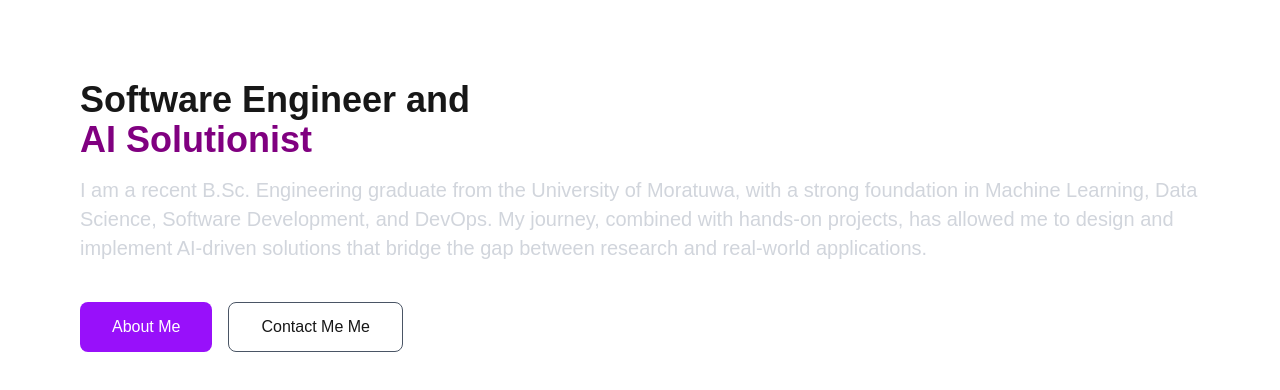
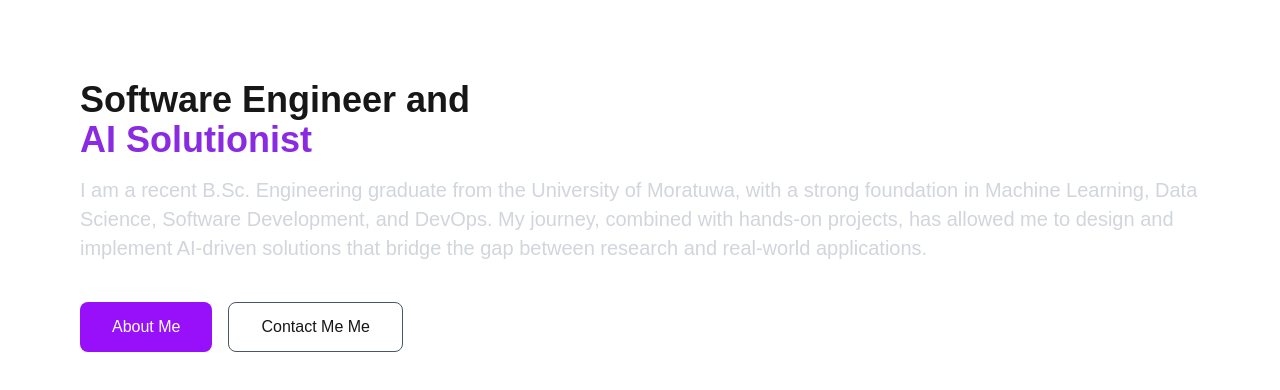
Before and after one commit to DiloJan-26/my_portfolio_website, a Next.js app: page / in a window 1280 px wide. Shown: the top 390 px of the page. Built offline with nearby package versions, Linux system fonts and the light colour scheme.

Commit message:
2nd state refined

```diff
--- a/src/app/globals.css
+++ b/src/app/globals.css
@@ -24,5 +24,4 @@ body {
   background: var(--background);
   color: var(--foreground);
   font-family: Arial, Helvetica, sans-serif;
-  --primary:colors.purple;
 }
--- a/src/app/page.js
+++ b/src/app/page.js
@@ -4,7 +4,7 @@ export default function Home() {
   return (
     <div className= "container mx-auto p-8 pb-20 sm:p-20 font-[family-name:var(--font-geist-sans)">
       <div>
-        <h1 className="text-4xl font-bold tracking-light">Software Engineer and <span className="block" style={{ color: "purple" }}>AI Solutionist</span></h1>
+        <h1 className="text-4xl font-bold tracking-light">Software Engineer and <span className="block" style={{ color: "blueviolet" }}>AI Solutionist</span></h1>
         <p className="mt-4 text-xl text-gray-300" style={{ lineHeight: "1.8rem" }}>I am a recent B.Sc. Engineering graduate from the University of Moratuwa, with a strong foundation in Machine Learning, Data Science, Software Development, and DevOps. My journey, combined with hands-on projects, has allowed me to design and implement AI-driven solutions that bridge the gap between research and real-world applications.</p>
         <div className="flex mt-10 gap-4">
           <button className="px-8 py-3 rounded-lg bg-purple-600 text-white font-medium hover:bg-purple-500">About Me</button>
```
